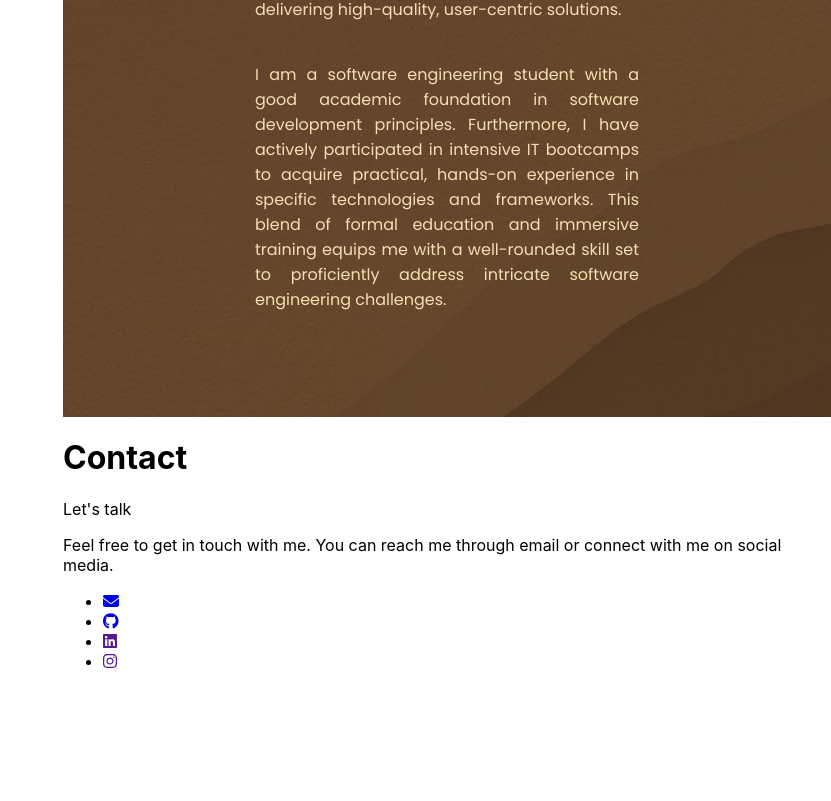
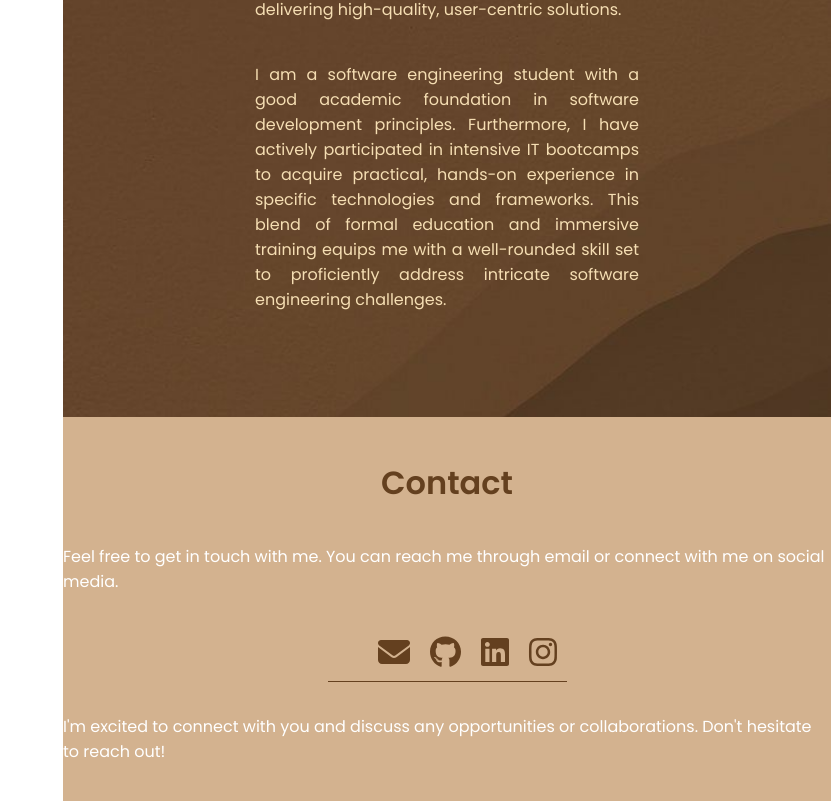
Before and after one commit to merisabesirovic/Portfolio, a React (Create React App) app: page / in a window 1280 px wide. Shown: the part 1183-1984 px from the top of the page, without its empty margins (449-1280 px from the left). Before the commit the page ends 1870 px from the top, so only its background shows below. Built offline with nearby package versions, Linux system fonts and the light colour scheme.

Commit message:
created contact component

```diff
--- a/src/components/Contact/Contact.css
+++ b/src/components/Contact/Contact.css
@@ -0,0 +1,37 @@
+@import url("../fonts/fonts.css");
+.contact-container {
+  height: 30vw;
+  background-color: #d3b28f;
+  font-family: "Poppins", sans-serif;
+  display: flex;
+  justify-content: center;
+  align-items: center;
+  flex-direction: column;
+}
+.contact-title {
+  font-weight: 600;
+  font-size: 2rem;
+  color: #64401f;
+}
+.biggerText {
+  font-weight: 400;
+  font-size: 1rem;
+  color: white;
+}
+.contact-list {
+  display: flex;
+  justify-content: center;
+  border-bottom: solid 1px #64401f;
+}
+.list-item {
+  list-style: none;
+  padding: 10px;
+}
+.list-item a {
+  color: #64401f;
+  list-style: none;
+  transition: transform 0.3s ease;
+}
+.hover-icon:hover {
+  transform: scale(1.2) rotate(20deg) translateX(5px) translateY(-5px);
+}
--- a/src/components/Contact/Contact.js
+++ b/src/components/Contact/Contact.js
@@ -8,36 +8,75 @@ import {
   faInstagram,
 } from "@fortawesome/free-brands-svg-icons";
 
-const gmail = <FontAwesomeIcon icon={faEnvelope} />;
-const github = <FontAwesomeIcon icon={faGithub} />;
-const linkedin = <FontAwesomeIcon icon={faLinkedin} />;
-const instagram = <FontAwesomeIcon icon={faInstagram} />;
+const iconStyle = {
+  fontSize: "2rem",
+  transition: "transform 0.3s ease",
+};
+const hoverStyle = {
+  transform: "scale(1.2)",
+};
+
+const gmail = (
+  <FontAwesomeIcon className="hover-icon" icon={faEnvelope} style={iconStyle} />
+);
+const github = (
+  <FontAwesomeIcon className="hover-icon" icon={faGithub} style={iconStyle} />
+);
+const linkedin = (
+  <FontAwesomeIcon className="hover-icon" icon={faLinkedin} style={iconStyle} />
+);
+const instagram = (
+  <FontAwesomeIcon
+    className="hover-icon"
+    icon={faInstagram}
+    style={iconStyle}
+  />
+);
 
 export default function Contact() {
   return (
     <div className="contact-container">
       <h1 className="contact-title">Contact</h1>
-      <p className="smallText">Let's talk</p>
-      <p>
+      <p className="biggerText">
         Feel free to get in touch with me. You can reach me through email or
         connect with me on social media.
       </p>
       <ul className="contact-list">
         <li className="list-item">
-          <a href="mailto:besiroviccm@gmail.com">{gmail}</a>
+          <a className="icon" href="mailto:besiroviccm@gmail.com">
+            {gmail}
+          </a>
         </li>
         <li className="list-item">
-          <a href="https://github.com/merisabesirovic" target="blank">
+          <a
+            className="icon"
+            href="https://github.com/merisabesirovic"
+            target="blank"
+          >
             {github}
           </a>
         </li>
         <li className="list-item">
-          <a href="">{linkedin}</a>
+          <a
+            className="icon"
+            href="https://www.linkedin.com/in/merisa-be%C5%A1irovi%C4%87-6195b7276/"
+          >
+            {linkedin}
+          </a>
         </li>
         <li className="list-item">
-          <a href="">{instagram}</a>
+          <a
+            className="icon"
+            href="https://instagram.com/01101101_01100010?igshid=NTc4MTIwNjQ2YQ=="
+          >
+            {instagram}
+          </a>
         </li>
       </ul>
+      <p className="biggerText">
+        I'm excited to connect with you and discuss any opportunities or
+        collaborations. Don't hesitate to reach out!
+      </p>
     </div>
   );
 }
```
